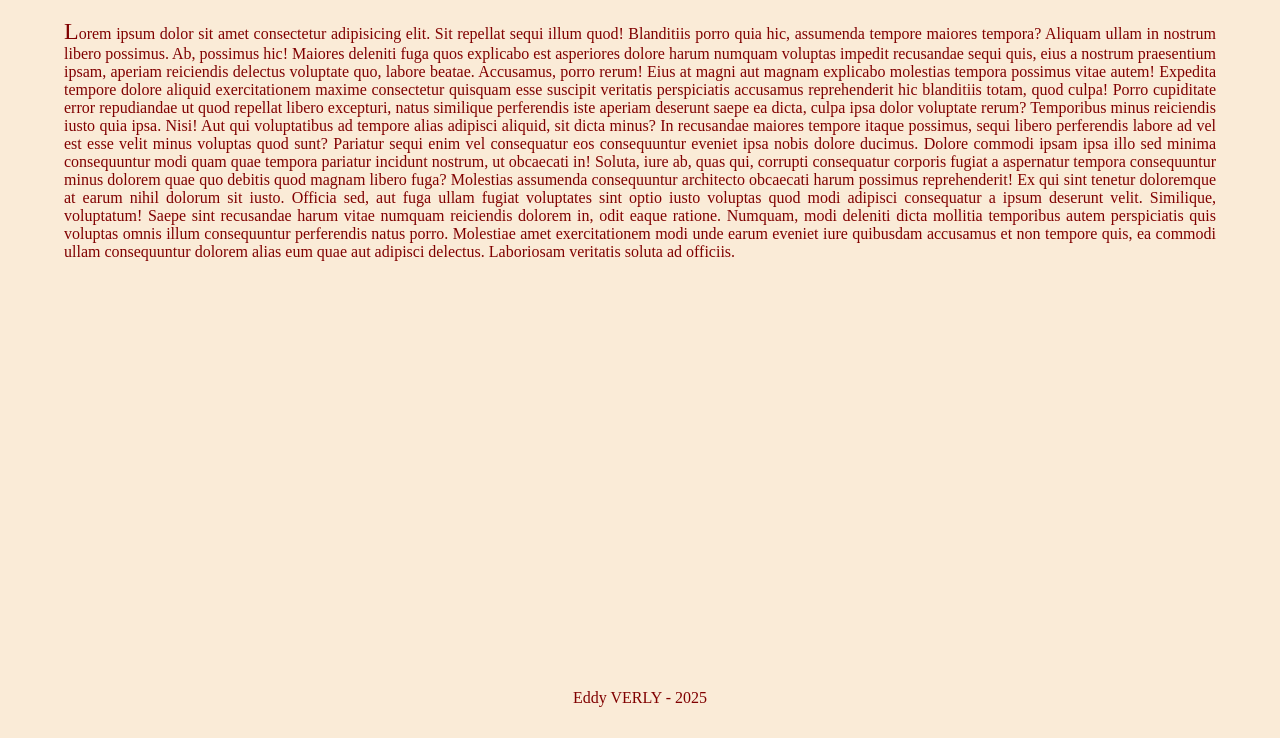
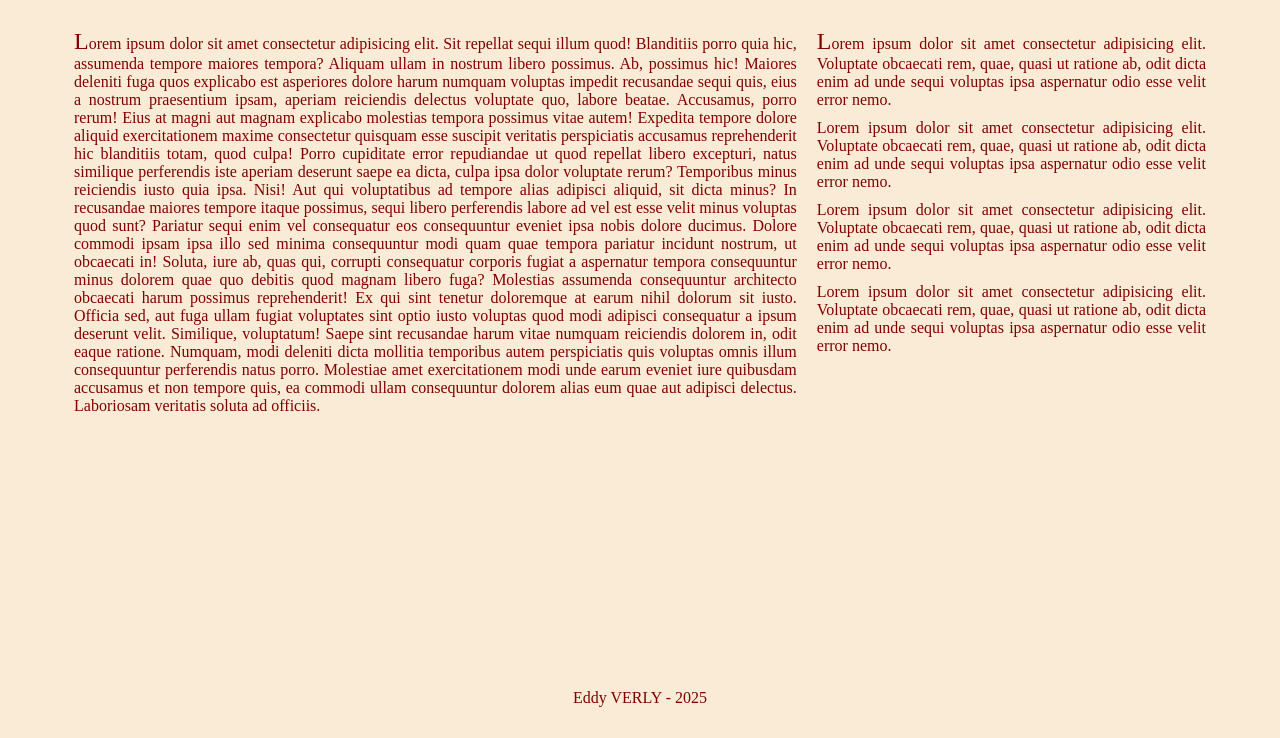
Before and after one commit to Verly1969/OpenclassroomsTest, a plain HTML site: page index.html in a window 1280 px wide. Shown: the part 62-800 px from the top of the page. Drawn offline with Linux system fonts and the light colour scheme.

Commit message:
Ajout de 4 articles

```diff
--- a/index.html
+++ b/index.html
@@ -11,8 +11,8 @@
       <header>
         <h1>Premier programme</h1>
       </header>
-      <section>
-        <div>
+      <section id="body">
+        <div id="content">
           Lorem ipsum dolor sit amet consectetur adipisicing elit. Sit repellat
           sequi illum quod! Blanditiis porro quia hic, assumenda tempore maiores
           tempora? Aliquam ullam in nostrum libero possimus. Ab, possimus hic!
@@ -47,10 +47,42 @@
           dolorem alias eum quae aut adipisci delectus. Laboriosam veritatis
           soluta ad officiis.
         </div>
+        <div id="articles">
+          <article>
+            <p>
+              Lorem ipsum dolor sit amet consectetur adipisicing elit. Voluptate
+              obcaecati rem, quae, quasi ut ratione ab, odit dicta enim ad unde
+              sequi voluptas ipsa aspernatur odio esse velit error nemo.
+            </p>
+          </article>
+          <article>
+            <p>
+              Lorem ipsum dolor sit amet consectetur adipisicing elit. Voluptate
+              obcaecati rem, quae, quasi ut ratione ab, odit dicta enim ad unde
+              sequi voluptas ipsa aspernatur odio esse velit error nemo.
+            </p>
+          </article>
+          <article>
+            <p>
+              Lorem ipsum dolor sit amet consectetur adipisicing elit. Voluptate
+              obcaecati rem, quae, quasi ut ratione ab, odit dicta enim ad unde
+              sequi voluptas ipsa aspernatur odio esse velit error nemo.
+            </p>
+          </article>
+          <article>
+            <p>
+              Lorem ipsum dolor sit amet consectetur adipisicing elit. Voluptate
+              obcaecati rem, quae, quasi ut ratione ab, odit dicta enim ad unde
+              sequi voluptas ipsa aspernatur odio esse velit error nemo.
+            </p>
+          </article>
+        </div>
       </section>
-      <footer>
-        <p>Eddy VERLY - 2025</p>
-      </footer>
+      <section id="footer">
+        <footer>
+          <p>Eddy VERLY - 2025</p>
+        </footer>
+      </section>
     </main>
   </body>
 </html>
--- a/style.css
+++ b/style.css
@@ -21,19 +21,43 @@ header {
   align-items: center;
 }
 
-section {
+#body {
   width: 100%;
-  height: 80%;
+  height: 80vh;
+  display: flex;
+}
+
+#content {
+  width: 65%;
+  height: 100%;
   text-align: justify;
 }
 
-section div::first-letter {
+div::first-letter {
   font-size: 24px;
 }
 
-footer {
+#articles {
+  width: 35%;
+  height: 100%;
+}
+
+#content,
+#articles {
+  margin: 10px;
+}
+
+article {
+  text-align: justify;
+  margin-bottom: 10px;
+}
+
+#footer {
   width: 100%;
   height: 10vh;
   display: flex;
   align-items: center;
 }
+
+footer {
+}
```
